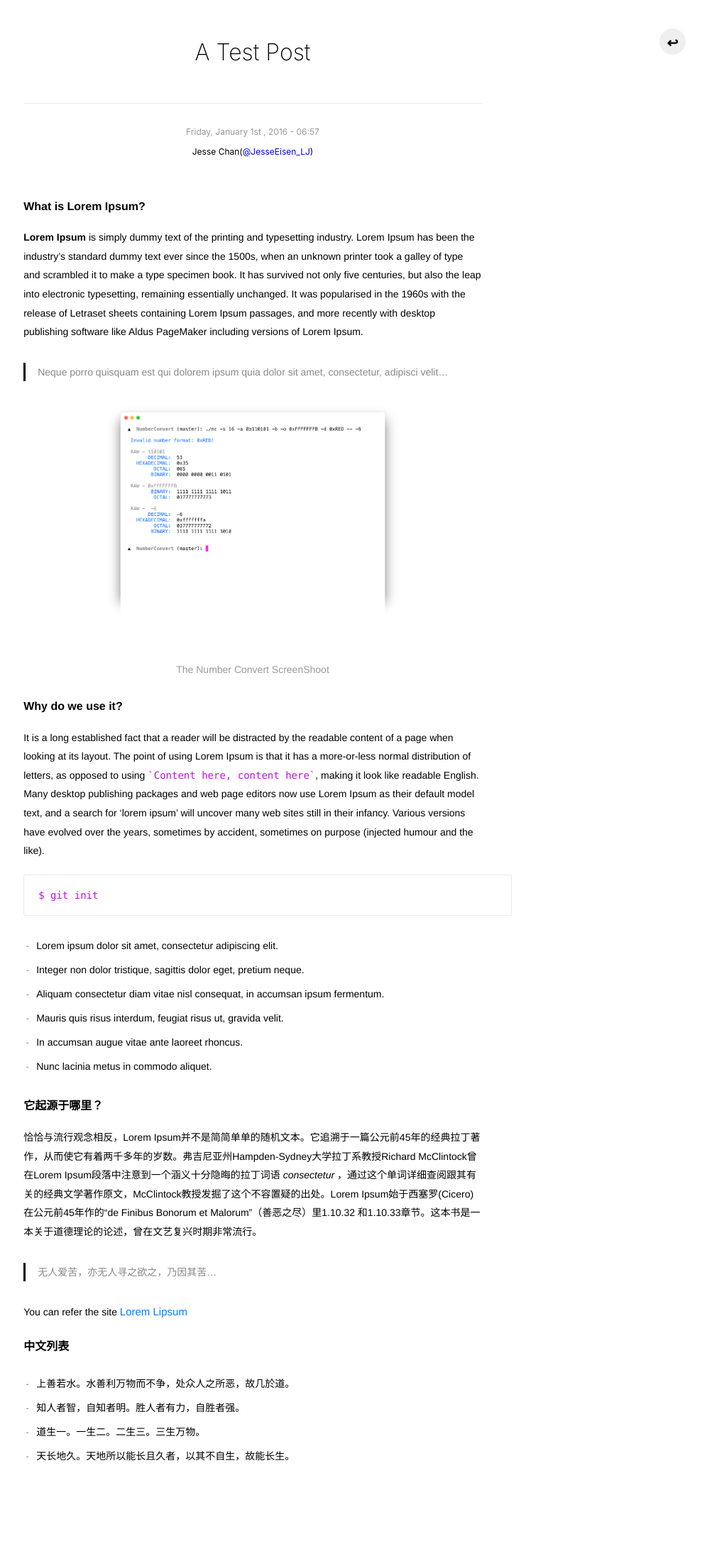
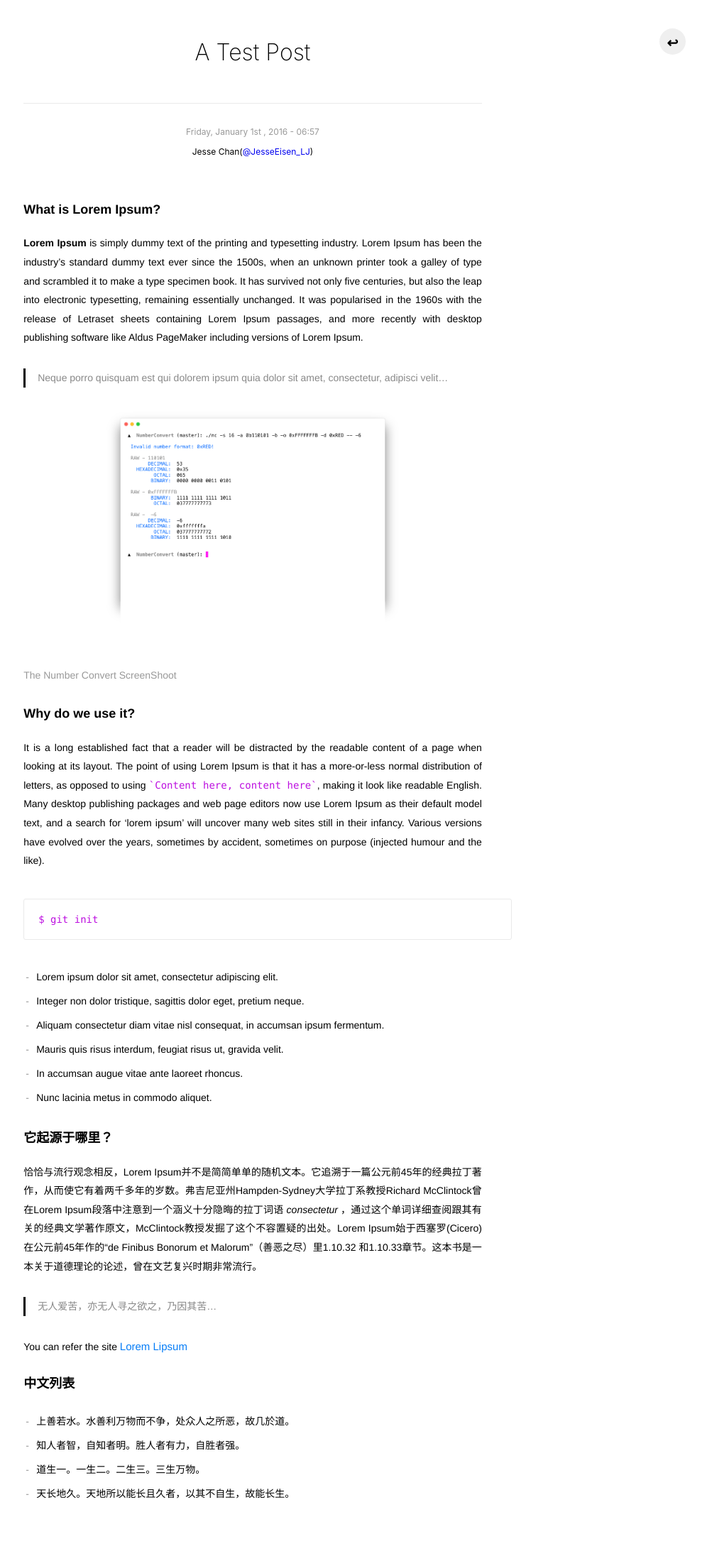
Before and after one commit to JesseEisen/JesseEisen.github.io, a Jekyll site: the page built from _posts/2017-12-04-test.md, in a window 1280 px wide. Shown: the whole page at 71% size, without its empty margins (284-1280 px from the left). Built offline with Jekyll 4.4.1, drawn with Linux system fonts in a browser that asks for light colours; before the commit the page ends 2146 px from its top, so only the background shows below that.

Commit message:
add text justify

```diff
--- a/css/posts.css
+++ b/css/posts.css
@@ -57,7 +57,7 @@ body {
 
  @media (min-width: 992px) {
      h1 {
-         font-size: 28px;
+         font-size: 32px;
          margin-bottom: 7px;
      }
      span {
@@ -84,6 +84,10 @@ body {
      list-style-type: none;
      padding: 0 0 0 18px;
  }
+
+h4 {
+    font-size: 18px;
+}
 
 img {
     display: inherit;
@@ -123,7 +127,8 @@ img {
 .post-content p {
      font-size: 14px;
      line-height: 1.9em;
-     margin-bottom: 20px;;
+     margin-bottom: 20px;
+     text-align: justify;
  }
 
 .post-content blockquote {
@@ -149,6 +154,7 @@ pre{
      white-space: pre-wrap;
      font-family: Helvetica, Tahoma, Arial, "PingFang SC", "Hiragino Sans GB", "Heiti SC", "Microsoft YaHei", "WenQuanYi Micro Hei";
      overflow: auto;
+     margin: 40px 0px;
  }
 
  code {
@@ -226,4 +232,8 @@ and (-webkit-min-device-pixel-ratio: 2) {
       font-size:18px;
     }
 
+    h4 {
+      font-size: 20px;
+    }
+
 }
```
